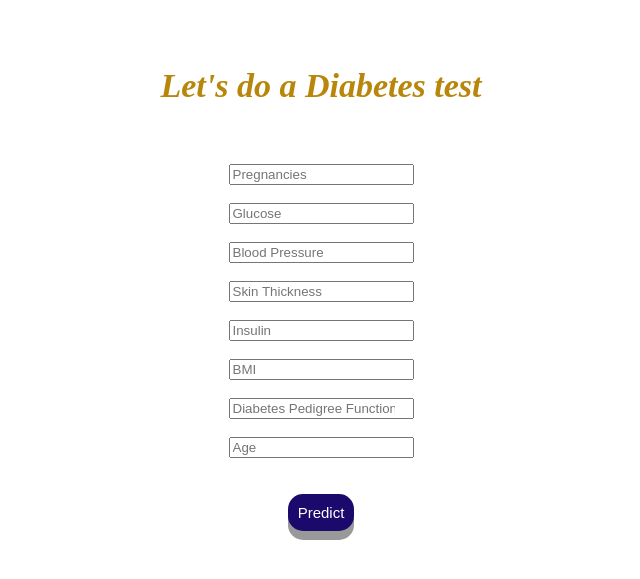
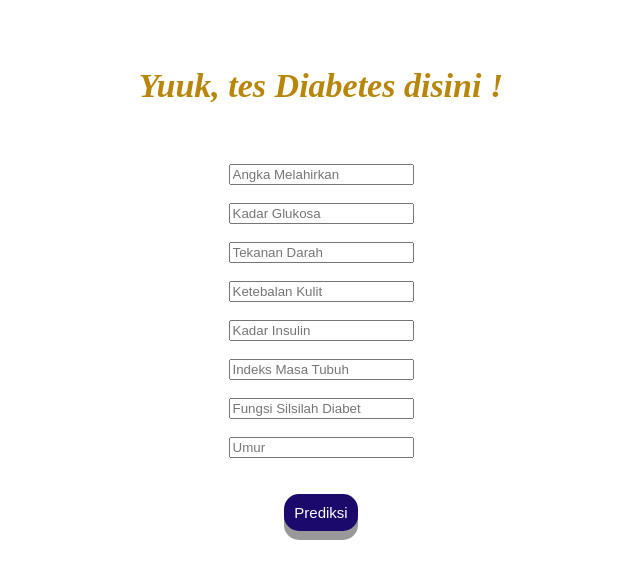
Before and after one commit to Dhoni29-source/Tugas-Pengolahan-Sinyal-Digital, a Flask app: page / in a window 1280 px wide. Shown: the top 579 px of the page, without its empty margins (319-959 px from the left). Run offline with Flask 2, Linux system fonts and the light colour scheme; parts of the project's set-up code (start-up, migrations or seed data) failed here and were passed over.

Commit message:
make it better

```diff
--- a/templates/index.html
+++ b/templates/index.html
@@ -10,33 +10,33 @@
 
 <body>
  <div class="heading">
-  <h1 align="center">Let's do a Diabetes test</h1>
+  <h1 align="center">Yuuk, tes Diabetes disini !</h1>
   </div>
   <br><br>
      <!-- Main Input For Receiving Query to our ML -->
     <form align="center" action="{{ url_for('predict')}}"method="post">
 
 
-        <input type="number" name="Pregnancies" placeholder="Pregnancies" required="required" />
+        <input type="number" name="Angka Melahirkan" placeholder="Angka Melahirkan" required="required" />
        <br><br>
-       <input type="number" name="Glucose" placeholder="Glucose" required="required" />
+       <input type="number" name="Kadar Glukosa" placeholder="Kadar Glukosa" required="required" />
        <br><br>
-       <input type="number" name="BloodPressure" placeholder="Blood Pressure" required="required" />
+       <input type="number" name="Tekanan Darah" placeholder="Tekanan Darah" required="required" />
        <br><br>
-       <input type="number" name="SkinThickness" placeholder="Skin Thickness" required="required">
+       <input type="number" name="Ketebalan Kulit" placeholder="Ketebalan Kulit" required="required">
        <br><br>
-       <input type="number"  step=any name="Insulin" placeholder="Insulin" required="required" />
+       <input type="number"  step=any name="Kadar Insulin" placeholder="Kadar Insulin" required="required" />
       <br><br>
-      <input type="number"  step=any name="BMI" placeholder="BMI" required="required" />
+      <input type="number"  step=any name="Indeks Masa Tubuh" placeholder="Indeks Masa Tubuh" required="required" />
       <br><br>
-      <input type="number"   step=any  name="DiabetesPedigreeFunction" placeholder="Diabetes Pedigree Function (DPF)" required="required"/>
+      <input type="number"   step=any  name="Fungsi Silsilah Diabet" placeholder="Fungsi Silsilah Diabet" required="required"/>
       <br><br>
-      <input type="number" name="Age" placeholder="Age" required="required"/>
+      <input type="number" name="Umur" placeholder="Umur" required="required"/>
       <br><br><br>
 
 
 
-        <button class="button">Predict</button>
+        <button class="button">Prediksi</button>
       </form>
 
    <br>
```
Also changed, not shown: 2 other files.
